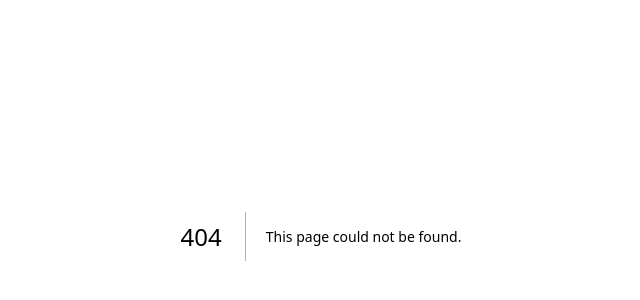
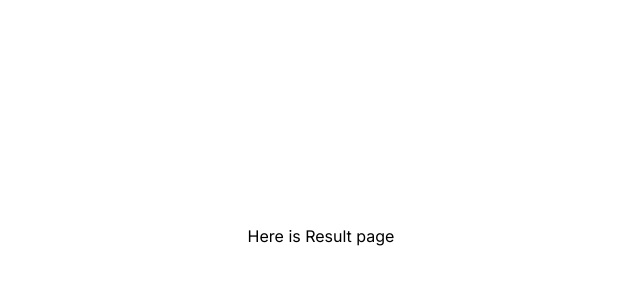
Before and after one commit to KangJiJi/jin, a Next.js app: page /result in a window 1280 px wide. Before the commit this address had no page. Shown: the part 164-464 px from the top of the page, without its empty margins (319-959 px from the left). Built offline with nearby package versions, Linux system fonts and the light colour scheme.

Commit message:
page setting

```diff
--- /dev/null
+++ b/app/choiceone/layout.js
@@ -0,0 +1,3 @@
+export default function ChoiceOneLayout({ children }) {
+  return <section>{children}</section>;
+}
--- a/app/main/page.js
+++ b/app/choiceone/page.js
@@ -1,8 +1,8 @@
-export default function Main() {
+export default function ChoiceOne() {
   return (
     <main className="flex min-h-screen items-center justify-center">
       <div>
-        <div>Here is main page</div>
+        <div>Here is ChoiceOne page</div>
       </div>
     </main>
   );
--- a/app/main/layout.js
+++ /dev/null
@@ -1,3 +0,0 @@
-export default function MainLayout({ children }) {
-  return <section>{children}</section>;
-}
--- /dev/null
+++ b/app/not-found.js
@@ -0,0 +1,3 @@
+export default function NotFoundPage() {
+  return <div>404</div>;
+}
--- /dev/null
+++ b/app/result/layout.js
@@ -0,0 +1,3 @@
+export default function ResultLayout({ children }) {
+  return <section>{children}</section>;
+}
--- /dev/null
+++ b/app/result/page.js
@@ -0,0 +1,9 @@
+export default function Result() {
+  return (
+    <main className="flex min-h-screen items-center justify-center">
+      <div>
+        <div>Here is Result page</div>
+      </div>
+    </main>
+  );
+}
```
